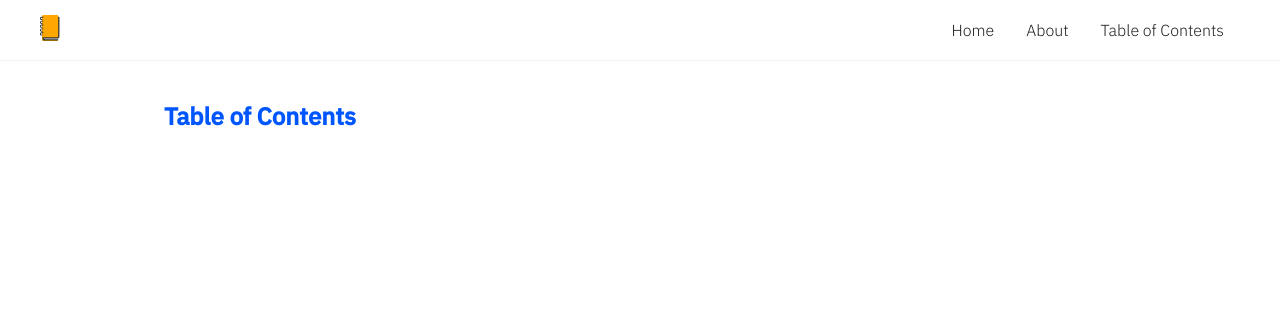
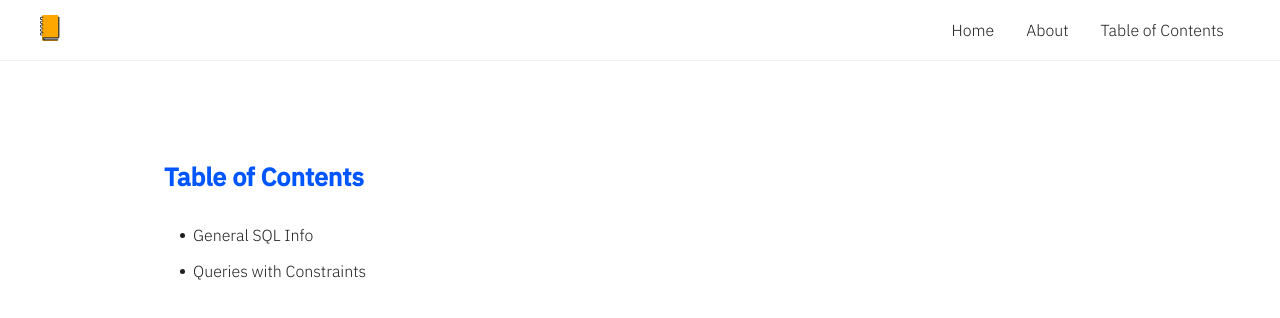
Before and after one commit to agviray/sql-notebook, a React (Create React App) app: page /table-of-contents in a window 1280 px wide. Shown: the top 318 px of the page. Built offline with nearby package versions, Linux system fonts and the light colour scheme.

Commit message:
Add TableOfContents content and styles

```diff
--- a/src/components/pages/About.js
+++ b/src/components/pages/About.js
@@ -17,7 +17,7 @@ const About = () => {
               It currently houses a number of static pages only, but I'm aiming
               to add additional features which might include:
             </p>
-            <ul>
+            <ul className="contentList">
               <li>
                 <span>
                   Access to a hosted sample database in order to send queries
--- a/src/components/pages/TableOfContents.js
+++ b/src/components/pages/TableOfContents.js
@@ -1,4 +1,16 @@
 import React from 'react';
+import { Link } from 'react-router-dom';
+
+const tableOfContentsContent = [
+  {
+    name: 'General SQL Info',
+    path: 'general-sql-info',
+  },
+  {
+    name: 'Queries with Constraints',
+    path: 'queries-with-constraints',
+  },
+];
 
 const TableOfContents = () => {
   return (
@@ -8,7 +20,18 @@ const TableOfContents = () => {
           <div className="headingContainer">
             <h2>Table of Contents</h2>
           </div>
-          <div className="mainContentContainer"></div>
+          <div className="mainContentContainer">
+            <div className="tableOfContents">
+              <ul>
+                {tableOfContentsContent.map(({ name, path }, index) => (
+                  <li key={index}>
+                    <span></span>
+                    <Link to={path}>{name}</Link>
+                  </li>
+                ))}
+              </ul>
+            </div>
+          </div>
         </div>
       </section>
     </div>
--- a/src/sass/abstracts/_mixins.scss
+++ b/src/sass/abstracts/_mixins.scss
@@ -0,0 +1,5 @@
+@mixin pageHeading {
+  font-size: 20px;
+  padding-bottom: 2rem;
+  color: $darkBlue;
+}
--- a/src/sass/main.css
+++ b/src/sass/main.css
@@ -262,31 +262,6 @@ header > nav > .content .hamburger.toggledOpen > span:nth-of-type(3) {
   }
 }
 
-.wrapper > section > div {
-  max-width: 1000px;
-  margin: 0 auto;
-  padding: 100px 1.5rem 0 1.5rem;
-}
-.wrapper > section > div > div.headingContainer > h2 {
-  padding-bottom: 2rem;
-  color: rgb(0, 86, 254);
-}
-.wrapper > section > div > div.mainContentContainer p:not(:nth-of-type(1)) {
-  padding-top: 1rem;
-}
-.wrapper > section > div > div.mainContentContainer ul {
-  padding-top: 1.5rem;
-  padding-bottom: 1.5rem;
-  padding-left: 2rem;
-  list-style: disc;
-}
-.wrapper > section > div > div.mainContentContainer ul li:not(:nth-of-type(1)) {
-  padding-top: 1rem;
-}
-.wrapper > section > div > div.mainContentContainer ul li > span {
-  font-family: "IBM Plex Sans Light", Arial, Helvetica, sans-serif;
-}
-
 .homePageWrapper {
   position: relative;
   height: 100vh;
@@ -344,4 +319,55 @@ header > nav > .content .hamburger.toggledOpen > span:nth-of-type(3) {
   background-color: rgb(230, 234, 255);
   color: rgb(0, 86, 254);
   border-color: rgb(0, 86, 254);
+}
+
+.wrapper > section > div {
+  max-width: 1000px;
+  margin: 0 auto;
+  padding: 160px 1.5rem 0 1.5rem;
+}
+.wrapper > section > div > div.headingContainer > h2 {
+  font-size: 25px;
+  padding-bottom: 2rem;
+  color: rgb(0, 86, 254);
+}
+.wrapper > section > div > div.mainContentContainer p:not(:nth-of-type(1)) {
+  padding-top: 1rem;
+}
+.wrapper > section > div > div.mainContentContainer ul.contentList {
+  padding-top: 1rem;
+  padding-left: 2rem;
+  list-style: disc;
+}
+.wrapper > section > div > div.mainContentContainer ul.contentList li:not(:nth-of-type(1)) {
+  padding-top: 1rem;
+}
+.wrapper > section > div > div.mainContentContainer ul.contentList li > span {
+  font-family: "IBM Plex Sans Light", Arial, Helvetica, sans-serif;
+}
+
+.tableOfContents > ul {
+  padding-left: 1rem;
+}
+.tableOfContents > ul > li {
+  display: flex;
+  align-items: center;
+  gap: 0.5rem;
+  padding-bottom: 1rem;
+}
+.tableOfContents > ul > li > span {
+  display: inline-block;
+  width: 5px;
+  height: 5px;
+  background-color: #1d1e20;
+  border-radius: 50%;
+}
+.tableOfContents > ul > li > a {
+  font-family: "IBM Plex Sans Light", Arial, Helvetica, sans-serif;
+}
+.tableOfContents > ul > li:hover > span {
+  background-color: rgb(0, 86, 254);
+}
+.tableOfContents > ul > li:hover > a {
+  color: rgb(0, 86, 254);
 }/*# sourceMappingURL=main.css.map */
--- a/src/sass/main.scss
+++ b/src/sass/main.scss
@@ -9,5 +9,6 @@
 @import './layout/layout';
 @import './layout//navigation';
 
+@import './pages/home-page';
 @import './pages/page-layout';
-@import './pages/home-page';
+@import './pages/table-of-contents';
--- a/src/sass/pages/_page-layout.scss
+++ b/src/sass/pages/_page-layout.scss
@@ -3,14 +3,14 @@
   & > section {
     // page inner container
     & > div {
-      // max-width: $globalMaxWidth;
       max-width: 1000px;
       margin: 0 auto;
-      padding: 100px 1.5rem 0 1.5rem;
+      padding: 160px 1.5rem 0 1.5rem;
 
       // page heading
       & > div.headingContainer {
         & > h2 {
+          font-size: 25px;
           padding-bottom: 2rem;
           color: $darkBlue;
         }
@@ -21,9 +21,9 @@
         p:not(:nth-of-type(1)) {
           padding-top: 1rem;
         }
-        ul {
-          padding-top: 1.5rem;
-          padding-bottom: 1.5rem;
+
+        ul.contentList {
+          padding-top: 1rem;
           padding-left: 2rem;
           list-style: disc;
           & li {
--- /dev/null
+++ b/src/sass/pages/_table-of-contents.scss
@@ -0,0 +1,33 @@
+.tableOfContents {
+  & > ul {
+    padding-left: 1rem;
+    & > li {
+      display: flex;
+      align-items: center;
+      gap: 0.5rem;
+      padding-bottom: 1rem;
+
+      // Custom list disc
+      & > span {
+        display: inline-block;
+        width: 5px;
+        height: 5px;
+        background-color: $globalFontColor;
+        border-radius: 50%;
+      }
+
+      & > a {
+        font-family: $globalMainFontFamily;
+      }
+
+      &:hover {
+        & > span {
+          background-color: $darkBlue;
+        }
+        & > a {
+          color: $darkBlue;
+        }
+      }
+    }
+  }
+}
```
Also changed, not shown: 1 other file (tests, documents, lock files or other folders).
